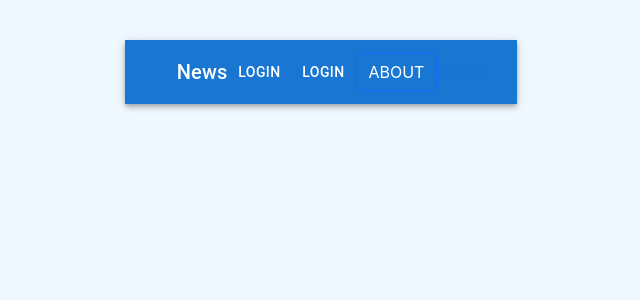
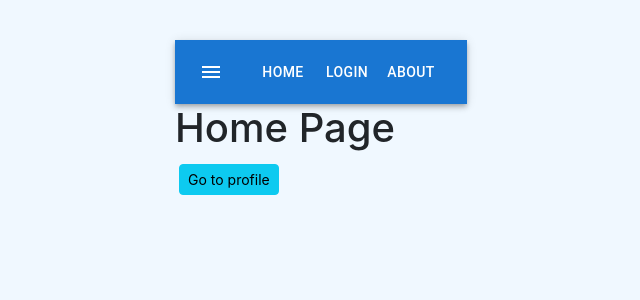
Before and after one commit to OcroDev/React_TaskList, a React (Create React App) app: page / in a window 1280 px wide. Shown: the top 300 px of the page, without its empty margins (319-959 px from the left). Built offline with nearby package versions, Linux system fonts and the light colour scheme.

Commit message:
update toolbar

```diff
--- a/package.json
+++ b/package.json
@@ -5,6 +5,7 @@
   "dependencies": {
     "@emotion/react": "^11.10.4",
     "@emotion/styled": "^11.10.4",
+    "@mui/icons-material": "^5.10.9",
     "@mui/material": "^5.10.10",
     "@testing-library/jest-dom": "^5.16.5",
     "@testing-library/react": "^13.4.0",
--- a/src/AppRoutingOne.js
+++ b/src/AppRoutingOne.js
@@ -7,24 +7,20 @@ import {
   Routes,
   Navigate,
 } from "react-router-dom";
-import { HomePage } from "./pages/Home/homePage";
+
 import { Error404 } from "./pages/404/error404";
 import { AboutPage } from "./pages/about-faqs/AboutPage";
 import { ProfilePage } from "./pages/profile/ProfilePage";
 import { TaskPage } from "./pages/tasks/TaskPage";
 import { TaskDetailPage } from "./pages/tasks/TaskDetailPage";
 import { TaskBar } from "./components/pure/TaskBar";
+import { HomePage } from "./pages/home/homePage";
 
 function AppRoutingOne() {
   return (
     <Router>
-      {/* <div>
-        <aside>
-          <Link to="/">|| HOME </Link>
-          <Link to="/about">| ABOUT </Link>
-          <Link to="/faqs">| FAQS </Link>
-          <Link to="/any404">| doesn't exist ||</Link>
-        </aside>
+      <div>
+        <TaskBar />
         <main>
           <Routes>
             <Route path="/" element={<HomePage />} />
@@ -33,13 +29,12 @@ function AppRoutingOne() {
             <Route path="/profile" element={<ProfilePage />} />
             <Route path="/tasks" element={<TaskPage />} />
             <Route path="/tasks/:id" element={<TaskDetailPage />} />
-            {/* 404 - page not found /}
+            {/* 404 - page not found */}
             <Route path="*" element={<Error404 />} />
-            {/* <Route path="*" element={<Navigate to="not_found" replace />} /> /}
+            {/* <Route path="*" element={<Navigate to="not_found" replace />} /> */}
           </Routes>
         </main>
-      </div > */}
-      <TaskBar></TaskBar>
+      </div>
     </Router>
   );
 }
--- a/src/components/pure/TaskBar.jsx
+++ b/src/components/pure/TaskBar.jsx
@@ -7,8 +7,7 @@ import Toolbar from "@mui/material/Toolbar";
 import Typography from "@mui/material/Typography";
 import Button from "@mui/material/Button";
 import IconButton from "@mui/material/IconButton";
-import { Link as Linkui } from "@mui/material";
-//import MenuIcon from "@mui/icons-material/Menu";
+import MenuIcon from "@mui/icons-material/Menu";
 
 //*REACT ROUTER DOM
 import { Link } from "react-router-dom";
@@ -25,20 +24,30 @@ export function TaskBar() {
             aria-label="menu"
             sx={{ mr: 2 }}
           >
-            {/* <MenuIcon /> */}
+            <MenuIcon />
           </IconButton>
-          <Typography variant="h6" component="div" sx={{ flexGrow: 1 }}>
-            News
-          </Typography>
-          <Button color="inherit">Login</Button>
-          <Button color="inherit">Login</Button>
-          <Link
-            className="btn btn-outline-primary"
-            style={{ color: "white", textDecoration: "none" }}
-          >
-            ABOUT
-          </Link>
-          <Linkui> ABOUT</Linkui>
+
+          <Button color="inherit">
+            <Link to="/" style={{ color: "white", textDecoration: "none" }}>
+              HOME
+            </Link>
+          </Button>
+          <Button color="inherit">
+            <Link
+              to="/login"
+              style={{ color: "white", textDecoration: "none" }}
+            >
+              LOGIN
+            </Link>
+          </Button>
+          <Button color="inherit">
+            <Link
+              to="/about"
+              style={{ color: "white", textDecoration: "none" }}
+            >
+              ABOUT
+            </Link>
+          </Button>
         </Toolbar>
       </AppBar>
     </Box>
--- a/src/index.js
+++ b/src/index.js
@@ -5,10 +5,8 @@ import ReactDOM from "react-dom/client";
 import "bootstrap/dist/css/bootstrap.css";
 import "bootstrap-icons/font/bootstrap-icons.css";
 import "./index.css";
-import App from "./App";
 import AppRoutingOne from "./AppRoutingOne";
 import reportWebVitals from "./reportWebVitals";
-import { BrowserRouter } from "react-router-dom";
 
 const root = ReactDOM.createRoot(document.getElementById("root"));
 root.render(
```
Also changed, not shown: 1 other file (tests, documents, lock files or other folders).
